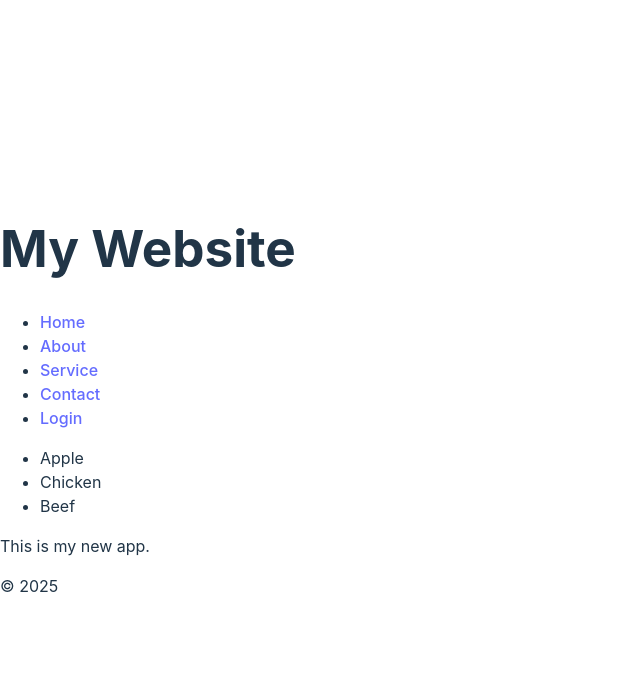
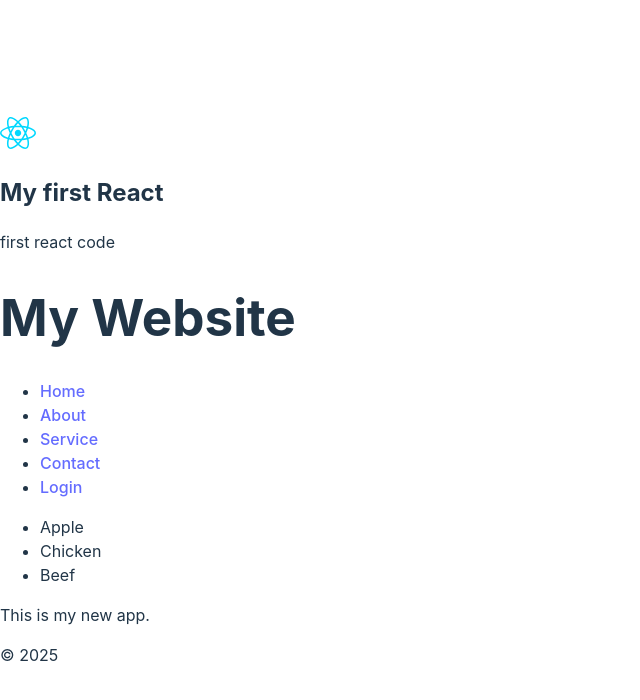
Before and after one commit to magobryan81/react, a React (Vite) app: page / in a window 1280 px wide. Shown: the top 700 px of the page, without its empty margins (0-640 px from the left). Built offline with nearby package versions, Linux system fonts and the light colour scheme.

Commit message:
add card component

```diff
--- a/src/App.jsx
+++ b/src/App.jsx
@@ -1,10 +1,12 @@
 import Header from './Header.jsx';
 import Footer from './Footer.jsx';
 import Food from './Food.jsx';
+import Card from './Card.jsx';
 
 function App() {
   return(
     <>
+    <Card />
     <Header />
     <Food />
     <Footer />
--- /dev/null
+++ b/src/Card.jsx
@@ -0,0 +1,13 @@
+import cardImage from './assets/react.svg';
+
+function Card() {
+    return(
+        <div className="card">
+            <img src={cardImage} alt="" />
+            <h2>My first React</h2>
+            <p>first react code</p>
+        </div>
+    );
+}
+
+export default Card;
```
